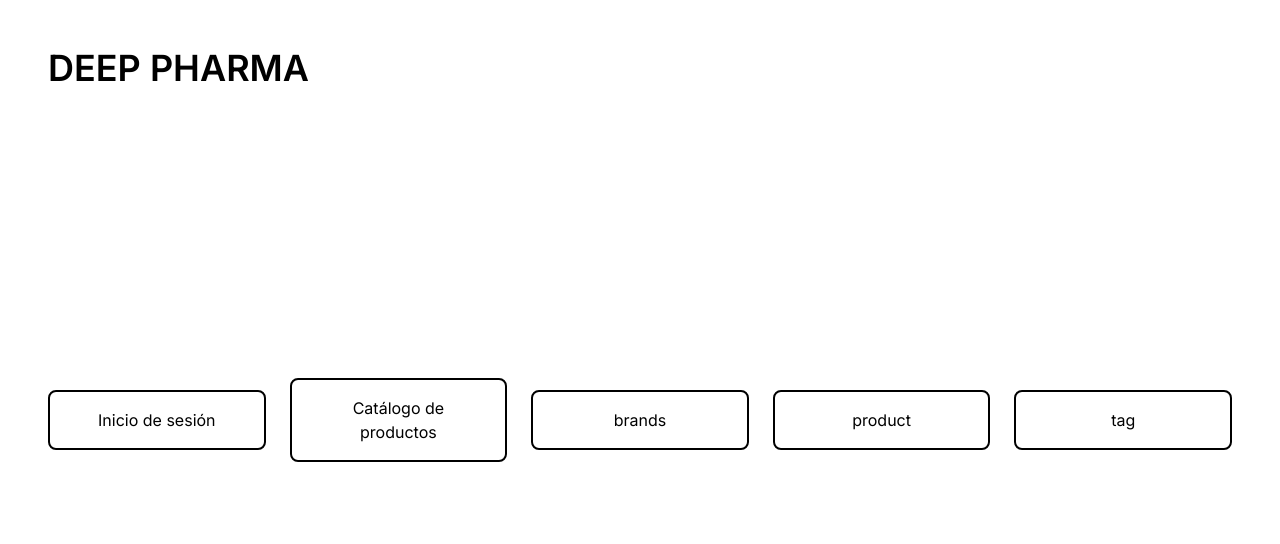
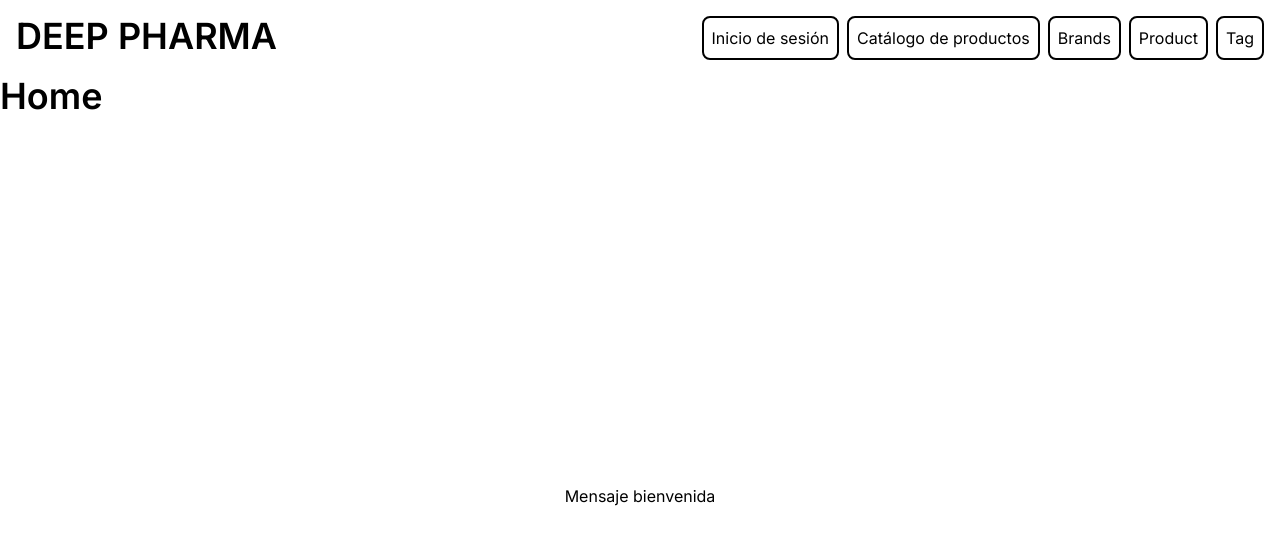
Before and after one commit to deep-skill/deep-pharma-web-DEPRECATED, a Next.js app: page / in a window 1280 px wide. Shown: the top 544 px of the page. Built offline with nearby package versions, Linux system fonts and the light colour scheme; no server answers.

Commit message:
add NavBar  and withPageAuthRequired

```diff
--- a/src/app/forms/brand/[id]/page.tsx
+++ b/src/app/forms/brand/[id]/page.tsx
@@ -1,4 +1,5 @@
 import UpdateBrand from '@/components/brand/updateBrand';
+import { AppRouterPageRoute, withPageAuthRequired } from '@auth0/nextjs-auth0';
 import axios from 'axios';
 import Link from 'next/link';
 import { Brand } from "../../../../components/brand/Brand"
@@ -12,7 +13,7 @@ const getByIdBranAxios = async (id: number): Promise<Brand | undefined> => {
     }
 }
 
-export default async function Page({ params }: { params: { id: number } }) {
+const  Page : any = async({ params }: { params: { id: number } }) => {
     const brandById = await getByIdBranAxios(params.id)
     if (!brandById) {
         return (
@@ -35,3 +36,5 @@ export default async function Page({ params }: { params: { id: number } }) {
         </section>
     );
 }
+
+export default withPageAuthRequired(Page)
--- a/src/app/forms/brand/page.tsx
+++ b/src/app/forms/brand/page.tsx
@@ -1,7 +1,8 @@
 import Link from 'next/link';
 import TableBrand from "@/components/brand/tableGetAllBrand";
+import { withPageAuthRequired } from '@auth0/nextjs-auth0';
 
-export default function Page() {
+const Page : any = ( ) => {
     return (
         <section className="flex flex-col align-center justify-center items-center w-full p-2 bg-slate-300 gap-3">
             <div >
@@ -14,3 +15,5 @@ export default function Page() {
         </section>
     );
 }
+
+export default withPageAuthRequired(Page);
--- a/src/app/layout.tsx
+++ b/src/app/layout.tsx
@@ -3,6 +3,7 @@ import type { Metadata } from 'next';
 import { Inter } from 'next/font/google';
 import { UserProvider } from '@auth0/nextjs-auth0/client';
 import './globals.css';
+import NavBar from '@/components/NavBar';
 
 const inter = Inter({ subsets: ['latin'] });
 
@@ -19,7 +20,10 @@ export default function RootLayout({
   return (
     <html lang="en">
       <UserProvider>
-        <body className={`${inter.className} min-h-screen`}>{children}</body>
+        <body className={`${inter.className}`}>
+          < NavBar/>
+          {children}
+          </body>
       </UserProvider>
     </html>
   );
--- a/src/app/page.tsx
+++ b/src/app/page.tsx
@@ -1,62 +1,11 @@
-'use client';
-import React from 'react';
-import { useUser } from '@auth0/nextjs-auth0/client';
-import Loading from './loading';
-import Link from 'next/link';
+
 
 export default function Home() {
-  const { user, error, isLoading } = useUser();
-
-  if (isLoading) return <Loading />;
-
-  if (error != null) return <div>{error.message}</div>;
-
   return (
-    <main className="w-full h-screen flex flex-col p-12">
-      <h1 className="text-4xl font-semibold">DEEP PHARMA</h1>
+    <main className="w-full h-screen flex flex-col ">
+      <h2 className="text-4xl font-semibold">Home</h2>
       <section className="flex flex-grow justify-center items-center gap-6">
-        {user == null ? (
-          <>
-            <Link
-              href="/api/auth/login"
-              className="w-60 text-center py-4 px-6 rounded-lg border-2 border-black"
-            >
-              Inicio de sesión
-            </Link>
-
-            <Link
-              href="/product-catalog"
-              className="w-60 text-center py-4 px-6 rounded-lg border-2 border-black"
-            >
-              Catálogo de productos
-            </Link>
-          </>
-        ) : (
-          <Link
-            href="/home"
-            className="w-60 text-center py-4 px-6 rounded-lg border-2 border-black"
-          >
-            Home Page
-          </Link>
-        )}
-        <Link
-            href="forms/brand"
-            className="w-60 text-center py-4 px-6 rounded-lg border-2 border-black"
-          >
-            brands
-          </Link>
-        <Link
-            href="forms/product"
-            className="w-60 text-center py-4 px-6 rounded-lg border-2 border-black"
-          >
-            product
-          </Link>
-        <Link
-            href="forms/tag"
-            className="w-60 text-center py-4 px-6 rounded-lg border-2 border-black"
-          >
-            tag
-          </Link>
+      <p>Mensaje bienvenida</p>
       </section>
     </main>
   );
--- /dev/null
+++ b/src/components/NavBar.tsx
@@ -0,0 +1,46 @@
+'use client';
+import { useUser } from '@auth0/nextjs-auth0/client';
+import Link from 'next/link';
+
+const NavBar = () => {
+  const { user, error, isLoading } = useUser();
+  if (error != null) return <div>{error.message}</div>;
+
+  const styleLink =
+    'text-center py-2 px-2 rounded-lg border-2 hover:bg-slate-200 border-black';
+
+  return (
+    <nav className="flex flex-row  m-2 p-2 justify-between gap-2">
+      <h1 className="text-4xl font-semibold">
+        <Link href="/">DEEP PHARMA</Link>
+      </h1>
+      <div className="flex gap-2">
+        {user == null ? (
+          <>
+            <Link href="/api/auth/login" className={styleLink}>
+              Inicio de sesión
+            </Link>
+            <Link href="/product-catalog" className={styleLink}>
+              Catálogo de productos
+            </Link>
+          </>
+        ) : (
+          <Link href="/home" className={styleLink}>
+            Home Page
+          </Link>
+        )}
+        <Link href="forms/brand" className={styleLink}>
+          Brands
+        </Link>
+        <Link href="forms/product" className={styleLink}>
+          Product
+        </Link>
+        <Link href="forms/tag" className={styleLink}>
+          Tag
+        </Link>
+      </div>
+    </nav>
+  );
+};
+
+export default NavBar;
```
